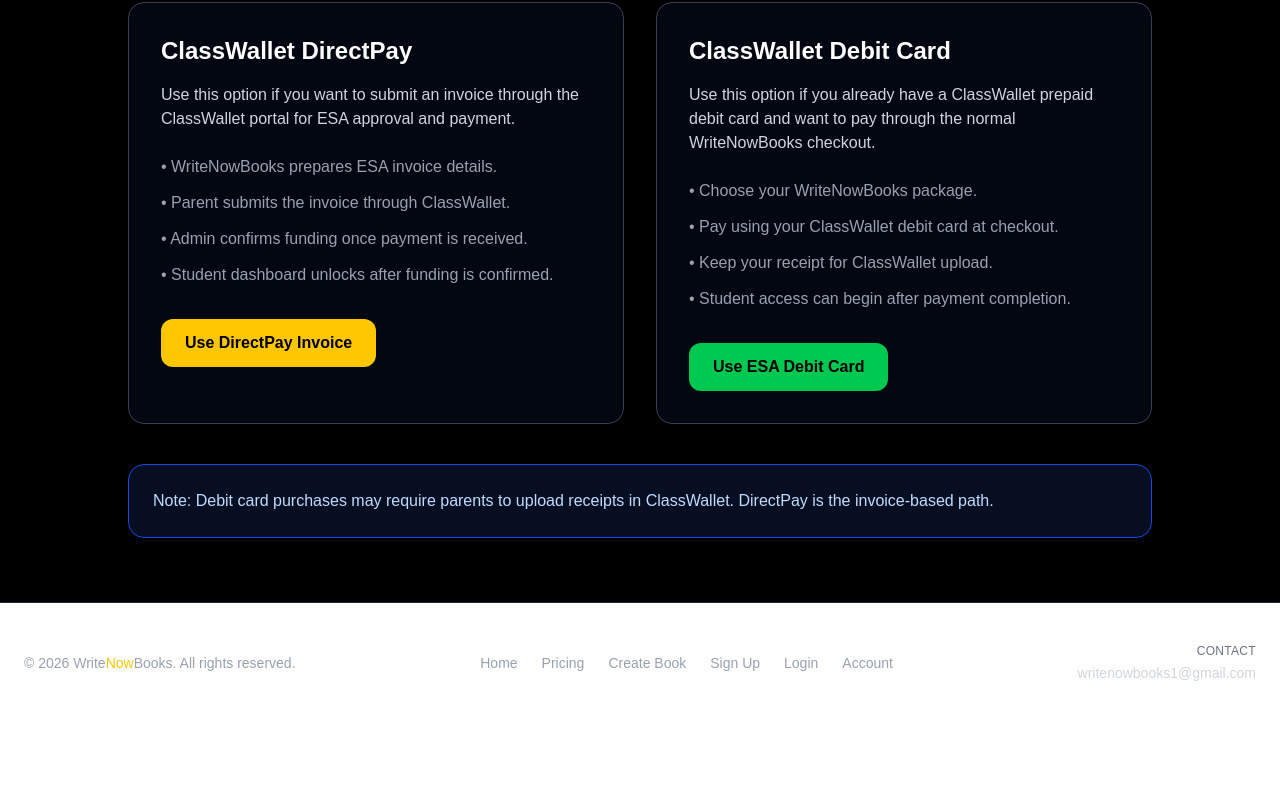
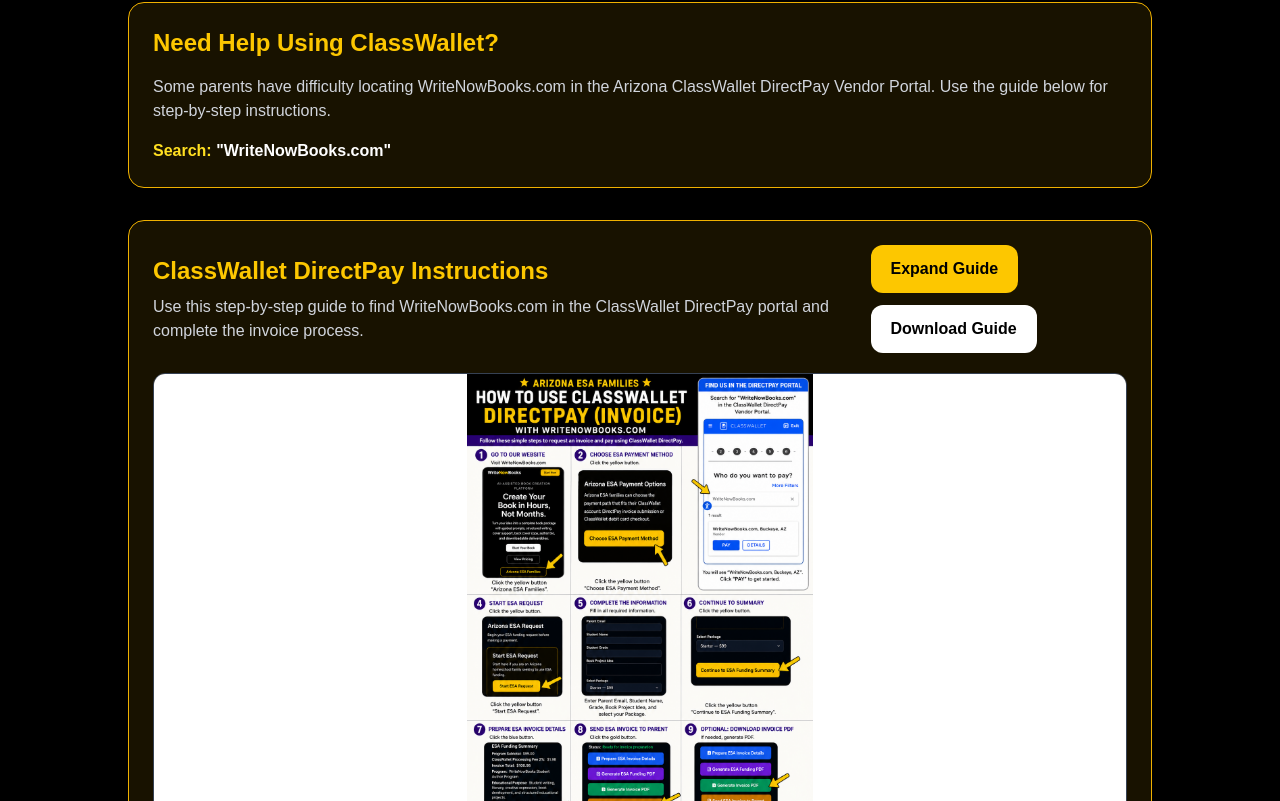
Before and after one commit to Kabirei/writenowbooks, a Next.js app: page /esa-payment in a window 1280 px wide. Shown: the part 339-1140 px from the top of the page. Before the commit the page ends 1062 px from the top, so only its background shows below. Built offline with nearby package versions, Linux system fonts and the light colour scheme.

Commit message:
Add ESA improvements, ClassWallet guide, and admin delete tools

```diff
--- /dev/null
+++ b/src/app/api/admin/esa/delete/route.ts
@@ -0,0 +1,50 @@
+import { NextResponse } from "next/server";
+import { supabaseAdmin } from "@/lib/supabaseAdmin";
+
+export async function POST(request: Request) {
+  try {
+    const body = await request.json();
+    const { id } = body;
+
+    if (!id) {
+      return NextResponse.json(
+        {
+          success: false,
+          message: "Missing request ID.",
+        },
+        { status: 400 }
+      );
+    }
+
+    const { error } = await supabaseAdmin
+      .from("esa_requests")
+      .delete()
+      .eq("id", id);
+
+    if (error) {
+      return NextResponse.json(
+        {
+          success: false,
+          message: error.message,
+        },
+        { status: 500 }
+      );
+    }
+
+    return NextResponse.json({
+      success: true,
+      message: "ESA request deleted.",
+    });
+  } catch (error) {
+    return NextResponse.json(
+      {
+        success: false,
+        message:
+          error instanceof Error
+            ? error.message
+            : "Unable to delete ESA request.",
+      },
+      { status: 500 }
+    );
+  }
+}
--- a/src/app/esa-payment/page.tsx
+++ b/src/app/esa-payment/page.tsx
@@ -1,4 +1,6 @@
 "use client";
+
+import ClassWalletGuide from "@/components/ClassWalletGuide";
 
 export default function ESAPaymentPage() {
   const chooseDirectPay = () => {
@@ -29,6 +31,34 @@
           Arizona ESA families may use ClassWallet DirectPay or a ClassWallet
           prepaid debit card depending on how they prefer to complete payment.
         </p>
+
+        {/* NEW GUIDE SECTION */}
+
+        <div className="mb-12">
+          <div className="border border-yellow-500 rounded-2xl bg-yellow-500/10 p-6">
+            <h2 className="text-2xl font-bold text-yellow-400 mb-4">
+              Need Help Using ClassWallet?
+            </h2>
+
+            <p className="text-gray-300 mb-4">
+              Some parents have difficulty locating WriteNowBooks.com in the
+              Arizona ClassWallet DirectPay Vendor Portal. Use the guide below
+              for step-by-step instructions.
+            </p>
+
+            <p className="text-yellow-300 font-semibold">
+              Search:
+              <span className="text-white">
+                {" "}
+                "WriteNowBooks.com"
+              </span>
+            </p>
+          </div>
+
+          <ClassWalletGuide />
+        </div>
+
+        {/* EXISTING PAYMENT CARDS */}
 
         <div className="grid md:grid-cols-2 gap-8">
           <section className="bg-gray-950 border border-gray-700 rounded-2xl p-8">
@@ -84,8 +114,8 @@
 
         <div className="mt-10 border border-blue-700 bg-blue-950/40 rounded-2xl p-6 text-blue-200">
           <p>
-            Note: Debit card purchases may require parents to upload receipts in
-            ClassWallet. DirectPay is the invoice-based path.
+            Note: Debit card purchases may require parents to upload receipts
+            in ClassWallet. DirectPay is the invoice-based path.
           </p>
         </div>
       </div>
--- a/src/app/esa/page.tsx
+++ b/src/app/esa/page.tsx
@@ -1,3 +1,5 @@
+import ClassWalletGuide from "@/components/ClassWalletGuide";
+
 export default function ESA() {
   return (
     <main className="min-h-screen bg-black text-white px-6 py-16">
@@ -11,6 +13,8 @@
           writing, reading, literacy, creativity, and structured educational
           projects through guided book creation.
         </p>
+
+        <ClassWalletGuide />
 
         <div className="space-y-6">
           <div className="border border-gray-700 rounded-xl p-6">
--- /dev/null
+++ b/src/components/ClassWalletGuide.tsx
@@ -0,0 +1,83 @@
+"use client";
+
+import { useState } from "react";
+
+export default function ClassWalletGuide() {
+  const [open, setOpen] = useState(false);
+
+  const imagePath = "/images/classwallet-directpay-guide.png";
+
+  return (
+    <section className="border border-yellow-500 rounded-2xl bg-yellow-500/10 p-6 my-8">
+      <div className="flex flex-col md:flex-row md:items-center md:justify-between gap-4 mb-5">
+        <div>
+          <h2 className="text-2xl font-bold text-yellow-400">
+            ClassWallet DirectPay Instructions
+          </h2>
+
+          <p className="text-gray-300 mt-2">
+            Use this step-by-step guide to find WriteNowBooks.com in the
+            ClassWallet DirectPay portal and complete the invoice process.
+          </p>
+        </div>
+
+        <div className="flex gap-3 flex-wrap">
+          <button
+            onClick={() => setOpen(true)}
+            className="bg-yellow-400 text-black font-bold px-5 py-3 rounded-xl"
+          >
+            Expand Guide
+          </button>
+
+          <a
+            href={imagePath}
+            download="WriteNowBooks-ClassWallet-DirectPay-Guide.png"
+            className="bg-white text-black font-bold px-5 py-3 rounded-xl"
+          >
+            Download Guide
+          </a>
+        </div>
+      </div>
+
+      <button
+        onClick={() => setOpen(true)}
+        className="block w-full overflow-hidden rounded-xl border border-gray-700 bg-black"
+      >
+        <img
+          src={imagePath}
+          alt="WriteNowBooks ClassWallet DirectPay invoice instructions"
+          className="w-full max-h-[520px] object-contain bg-white"
+        />
+      </button>
+
+      {open && (
+        <div className="fixed inset-0 z-[9999] bg-black/90 p-4 overflow-auto">
+          <div className="max-w-6xl mx-auto">
+            <div className="flex justify-end gap-3 mb-4">
+              <a
+                href={imagePath}
+                download="WriteNowBooks-ClassWallet-DirectPay-Guide.png"
+                className="bg-yellow-400 text-black font-bold px-5 py-3 rounded-xl"
+              >
+                Download
+              </a>
+
+              <button
+                onClick={() => setOpen(false)}
+                className="bg-white text-black font-bold px-5 py-3 rounded-xl"
+              >
+                Close
+              </button>
+            </div>
+
+            <img
+              src={imagePath}
+              alt="Expanded WriteNowBooks ClassWallet DirectPay guide"
+              className="w-full h-auto rounded-xl bg-white"
+            />
+          </div>
+        </div>
+      )}
+    </section>
+  );
+}
```
Also changed, not shown: src/app/admin/esa/page.tsx (+169 -48 lines), public/images/classwallet-directpay-guide.png (added).
